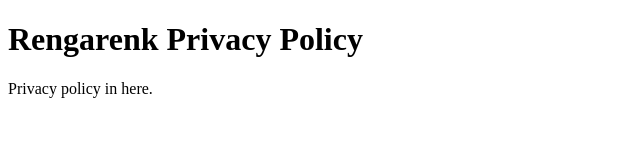
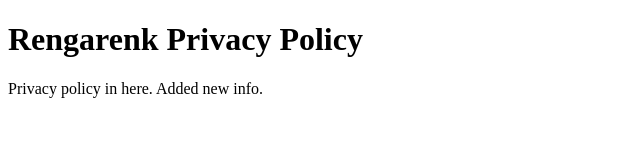
Before and after one commit to mert-arican/mert-arican.github.io, a plain HTML site: page index.html in a window 1280 px wide. Shown: the whole page, without its empty margins (0-640 px from the left). Drawn offline with Linux system fonts and the light colour scheme.

Commit message:
Update index.html

```diff
--- a/index.html
+++ b/index.html
@@ -4,6 +4,7 @@
   <h1>Rengarenk Privacy Policy</h1>
   <p>
     Privacy policy in here.
+    Added new info.
   </p>
 </body>
 </html>
```
